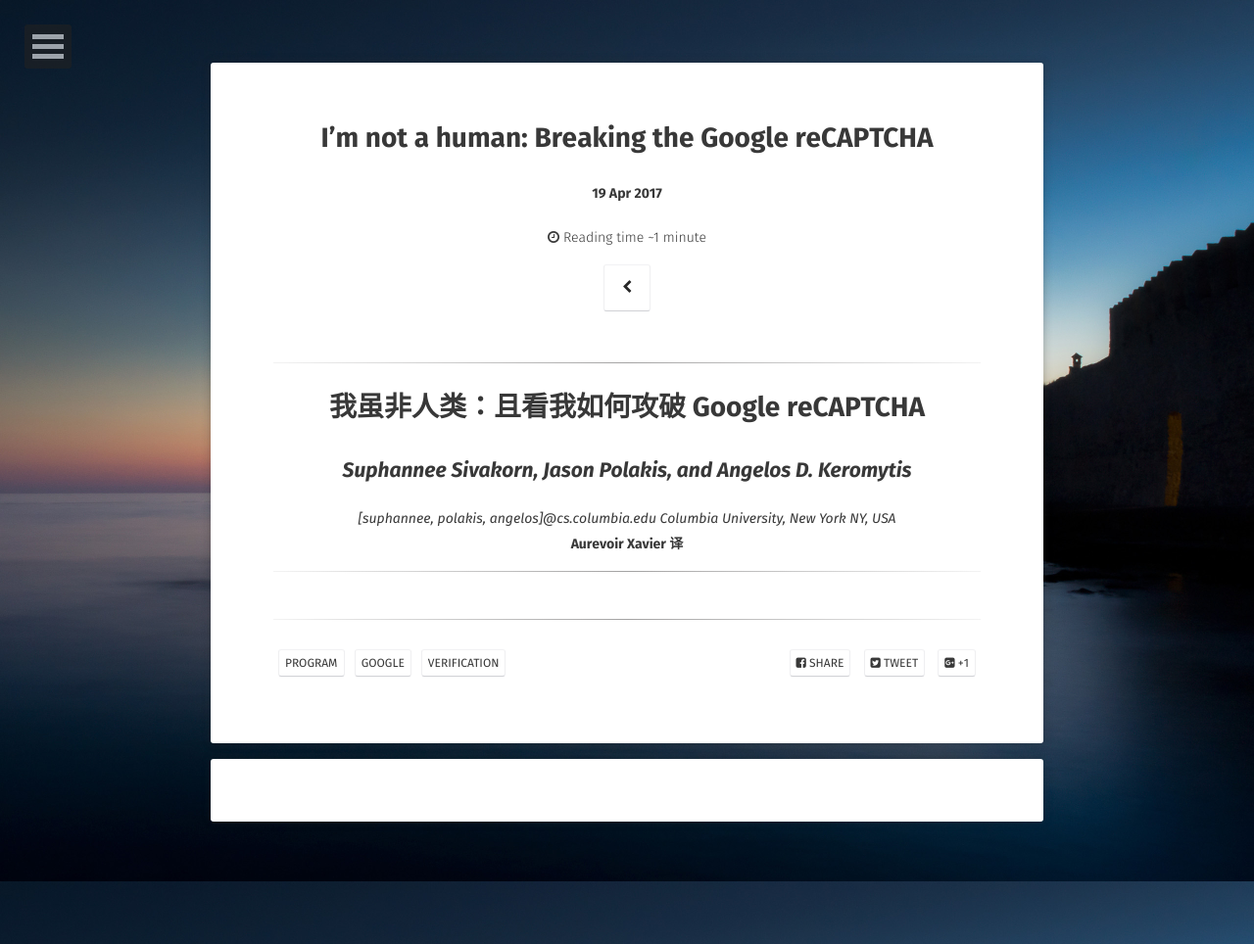
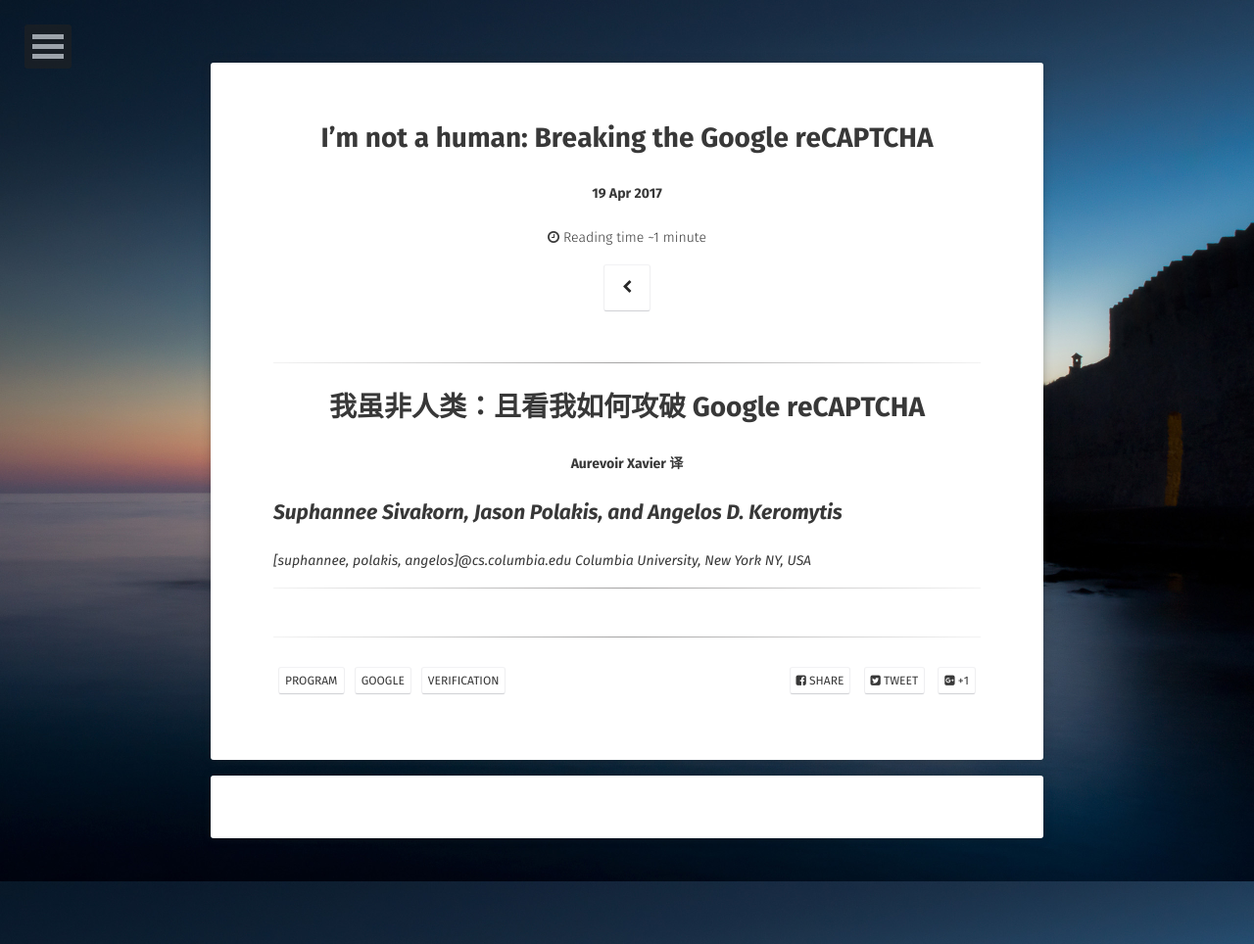
Before and after one commit to AurevoirXavier/deprecated-AurevoirXavier.github.io, a Jekyll site: the page built from _posts/2017-4-19-reCAPTCHA.md, in a window 1280 px wide. Shown: the whole page at 98% size. Built offline with Jekyll 4.4.1, drawn with Linux system fonts in a browser that asks for light colours; some web fonts are replaced; comment, search, counter and statistics services are not loaded.

Commit message:
13:35/04/20/2017

```diff
--- a/_posts/2017-4-19-reCAPTCHA.md
+++ b/_posts/2017-4-19-reCAPTCHA.md
@@ -11,10 +11,10 @@
 
 <center><h1 style="">我虽非人类：且看我如何攻破 Google reCAPTCHA</h1></center>
 
-<center><h2><i>Suphannee Sivakorn, Jason Polakis, and Angelos D. Keromytis</i></h2></center>
-
-<center><i>[suphannee, polakis, angelos]@cs.columbia.edu Columbia University, New York NY, USA</i></center>
-
 <center><strong>Aurevoir Xavier 译</strong></center>
 
+<h2><i>Suphannee Sivakorn, Jason Polakis, and Angelos D. Keromytis</i></h2>
+
+<i>[suphannee, polakis, angelos]@cs.columbia.edu Columbia University, New York NY, USA</i>
+
 ---
```
